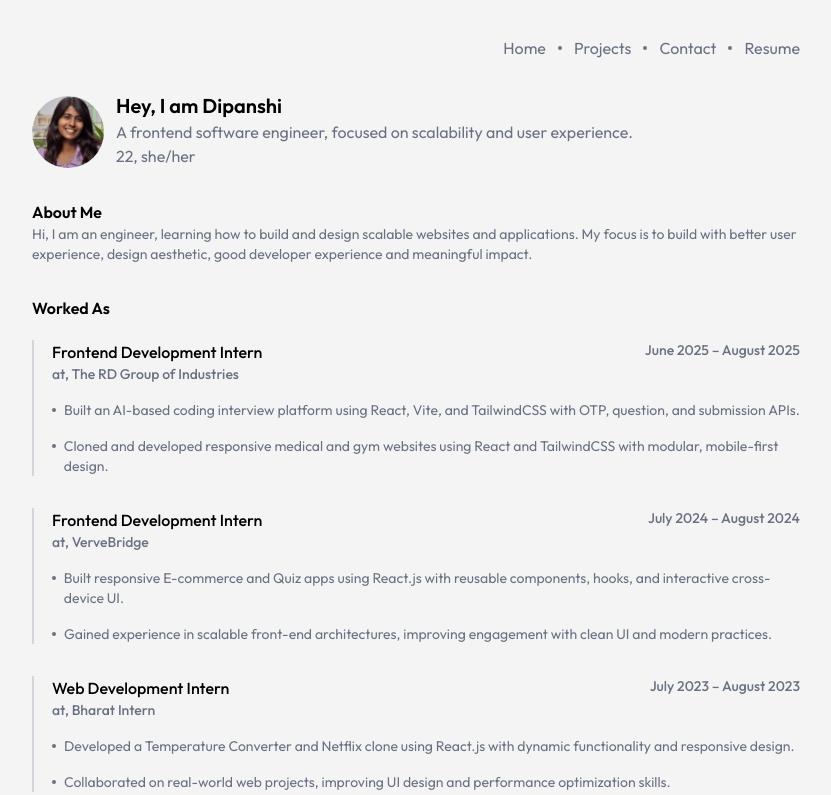
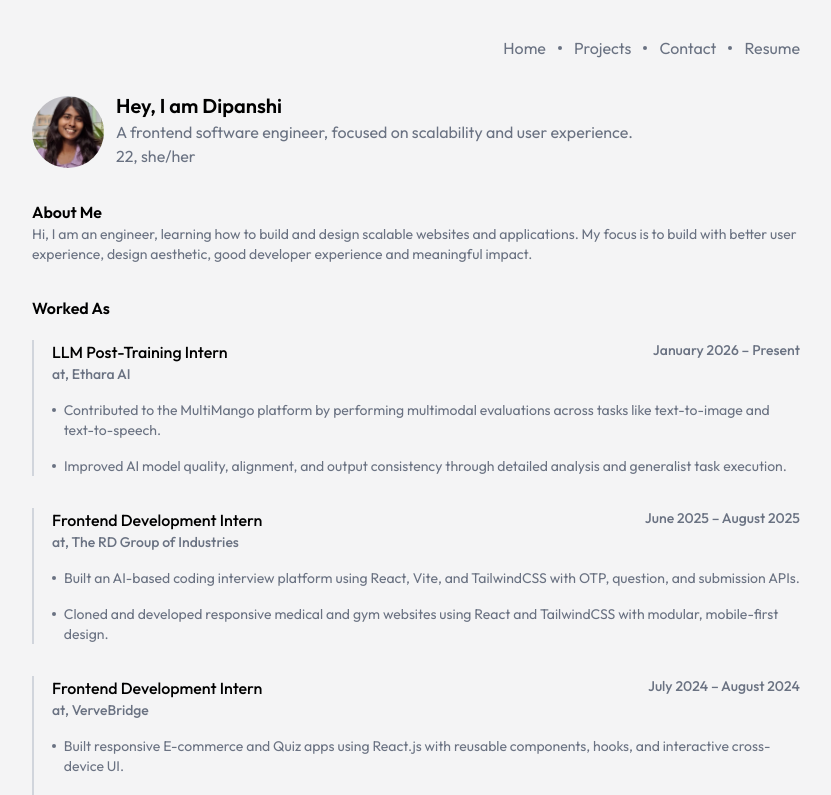
Before and after one commit to Dipanshi765/Portfolio, a React (Vite) app in the folder my-portfolio/: page / in a window 1280 px wide. Shown: the top 795 px of the page, without its empty margins (208-1039 px from the left). Built offline with nearby package versions, Linux system fonts and the light colour scheme.

Commit message:
one new experience added

```diff
--- a/my-portfolio/src/components/Experience/Experience.jsx
+++ b/my-portfolio/src/components/Experience/Experience.jsx
@@ -6,6 +6,16 @@ import InternshipCard from "../Internships/InternshipCard";
 
 const Experience = () => {
   const internships = [
+    {
+      title: "LLM Post-Training Intern",
+      companyName: "Ethara AI",
+      companyLink: "https://www.ethara.ai/",
+      duration: "January 2026 – Present",
+      point1:
+        "Contributed to the MultiMango platform by performing multimodal evaluations across tasks like text-to-image and text-to-speech.",
+      point2:
+        "Improved AI model quality, alignment, and output consistency through detailed analysis and generalist task execution.",
+    },
     {
       title: "Frontend Development Intern",
       companyName: "The RD Group of Industries",
```
